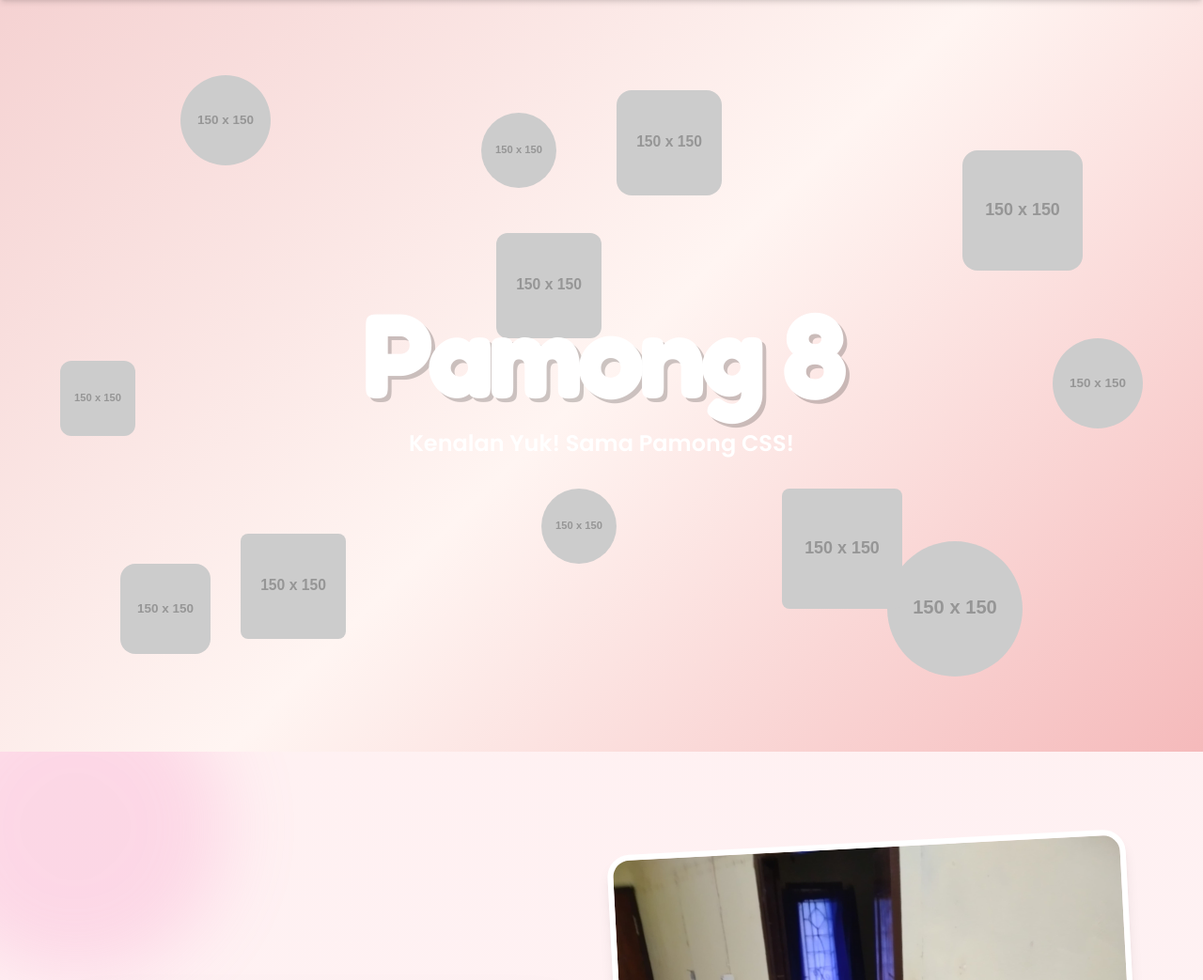
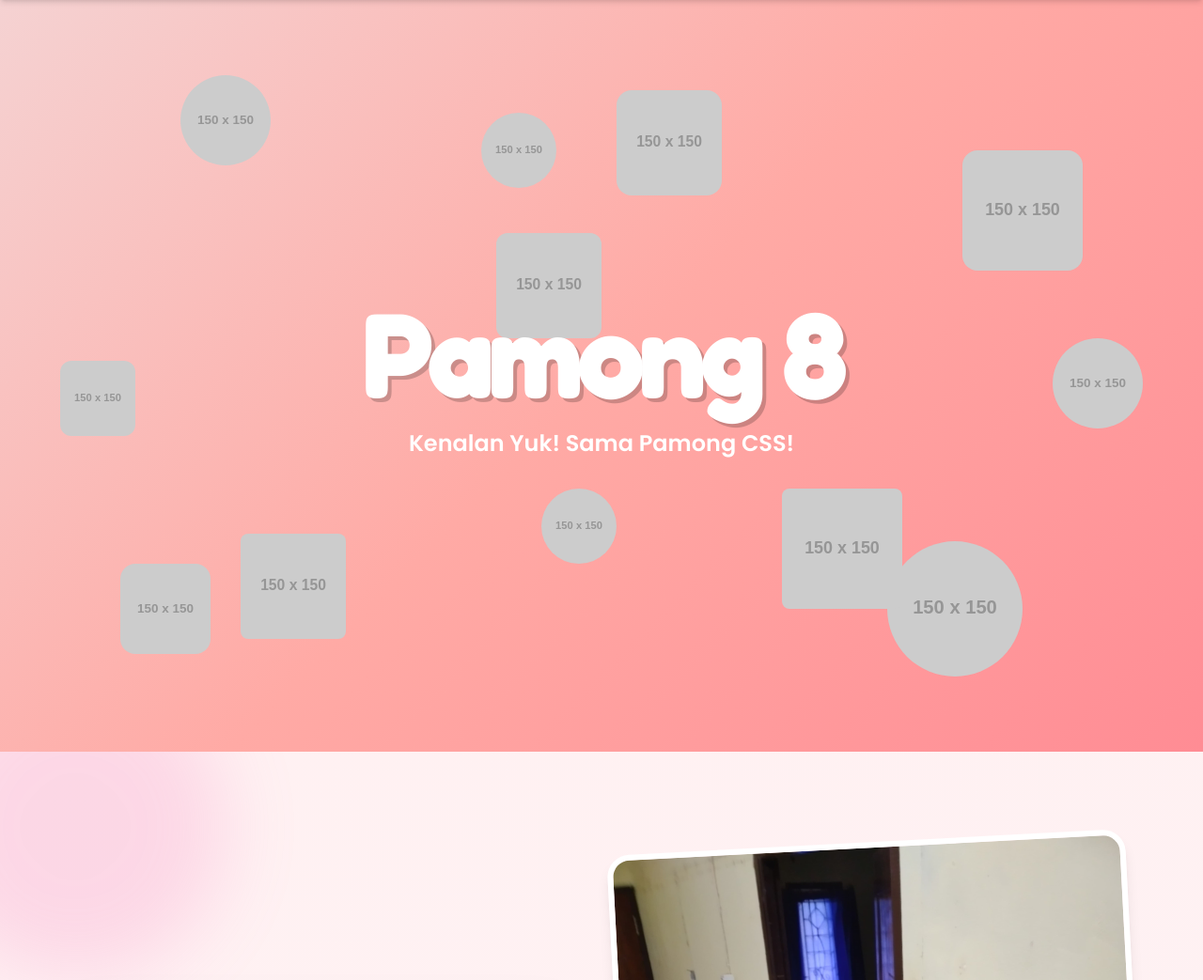
Before and after one commit to Riskyy1312/Website-Pamong-8, a plain HTML site: page index.html in a window 1280 px wide. Shown: the top 1043 px of the page at 94% size. Drawn offline with nearby package versions, Linux system fonts and the light colour scheme; placeholder pictures from the web are drawn by us.

Commit message:
Update index.html

```diff
--- a/index.html
+++ b/index.html
@@ -27,7 +27,7 @@
         }
 
         .hero-bg {
-            background: linear-gradient(135deg, #F5D2D2, #FFF5F2, #F5BABB);
+            background: linear-gradient(135deg, #F5D2D2, #FFAAA5, #FF8C94);
         }
 
         .card {
```
